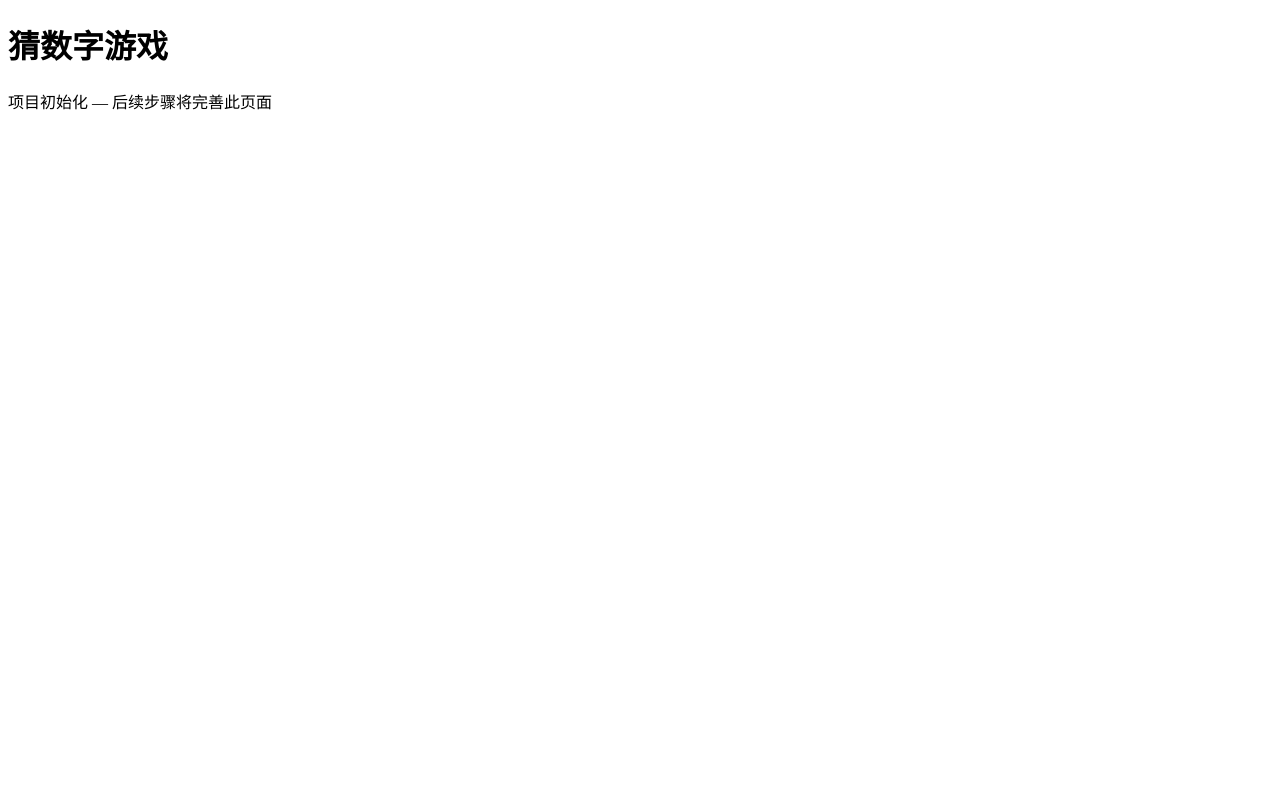
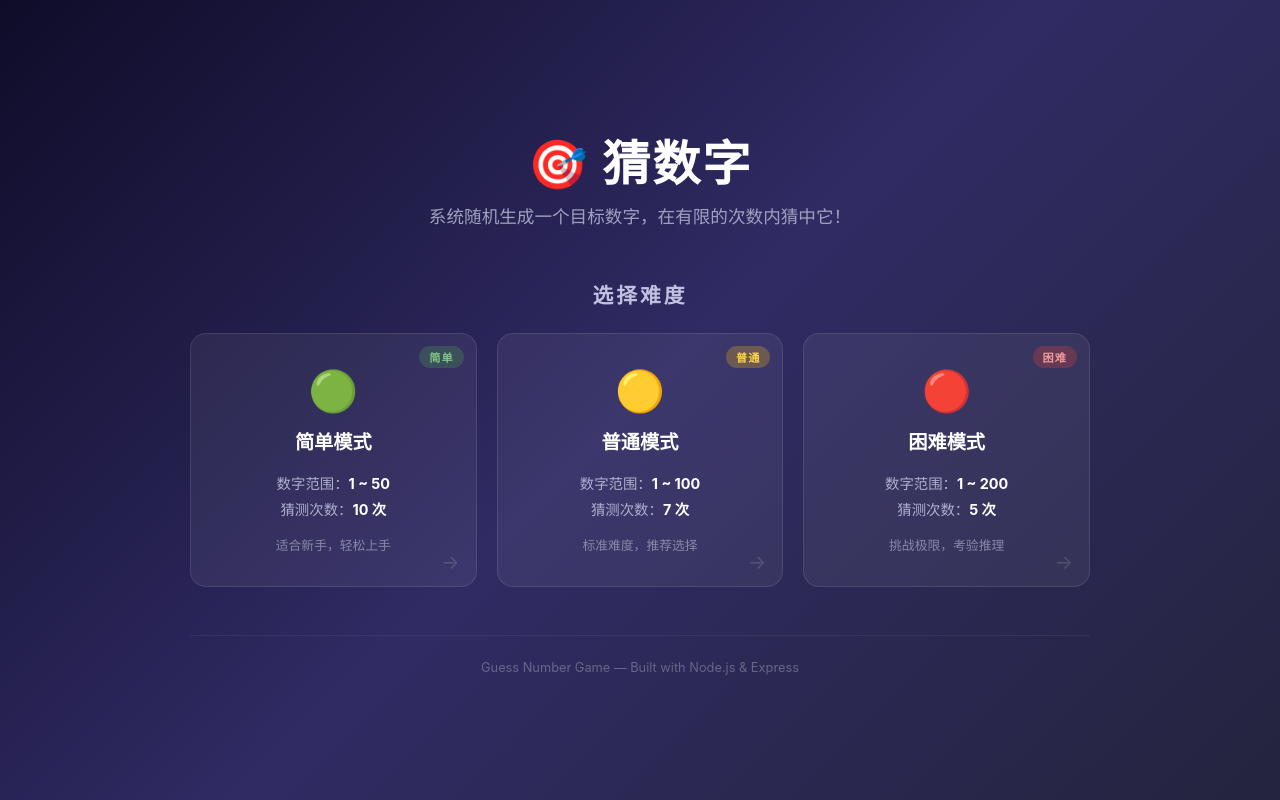
Before and after one commit to YihanCai/Guess_number, a website: page public/index.html in a window 1280 px wide. Drawn offline with Linux system fonts and the light colour scheme.

Commit message:
Step 2: Homepage with difficulty selection cards (squash merge)

```diff
--- /dev/null
+++ b/public/css/style.css
@@ -0,0 +1,250 @@
+/* ============================================
+   Guess Number Game — Global Styles
+   ============================================ */
+
+/* --- Reset & Base --- */
+*,
+*::before,
+*::after {
+  margin: 0;
+  padding: 0;
+  box-sizing: border-box;
+}
+
+html {
+  font-size: 16px;
+  -webkit-font-smoothing: antialiased;
+}
+
+body {
+  font-family: -apple-system, BlinkMacSystemFont, 'Segoe UI', Roboto,
+    'Helvetica Neue', Arial, 'Noto Sans SC', sans-serif;
+  background: linear-gradient(135deg, #0f0c29 0%, #302b63 50%, #24243e 100%);
+  color: #e0e0e0;
+  min-height: 100vh;
+  display: flex;
+  align-items: center;
+  justify-content: center;
+  padding: 1.5rem;
+}
+
+a {
+  text-decoration: none;
+  color: inherit;
+}
+
+/* --- Container --- */
+.container {
+  width: 100%;
+  max-width: 900px;
+  text-align: center;
+}
+
+/* --- Header --- */
+.header {
+  margin-bottom: 3rem;
+}
+
+.title {
+  font-size: 3rem;
+  font-weight: 800;
+  color: #ffffff;
+  margin-bottom: 0.5rem;
+  letter-spacing: 2px;
+}
+
+.subtitle {
+  font-size: 1.1rem;
+  color: #a0a0c0;
+  line-height: 1.6;
+}
+
+/* --- Section --- */
+.section-title {
+  font-size: 1.3rem;
+  font-weight: 600;
+  color: #c0c0e0;
+  margin-bottom: 1.5rem;
+  text-transform: uppercase;
+  letter-spacing: 3px;
+}
+
+/* --- Card Grid --- */
+.card-grid {
+  display: grid;
+  grid-template-columns: repeat(3, 1fr);
+  gap: 1.25rem;
+  margin-bottom: 3rem;
+}
+
+/* --- Card --- */
+.card {
+  position: relative;
+  background: rgba(255, 255, 255, 0.06);
+  border: 1px solid rgba(255, 255, 255, 0.1);
+  border-radius: 16px;
+  padding: 2rem 1.5rem;
+  display: flex;
+  flex-direction: column;
+  align-items: center;
+  text-align: center;
+  transition: all 0.3s ease;
+  cursor: pointer;
+  overflow: hidden;
+}
+
+.card::before {
+  content: '';
+  position: absolute;
+  top: 0;
+  left: 0;
+  right: 0;
+  bottom: 0;
+  border-radius: 16px;
+  opacity: 0;
+  transition: opacity 0.3s ease;
+  z-index: 0;
+}
+
+.card-easy::before {
+  background: linear-gradient(135deg, rgba(76, 175, 80, 0.15), transparent);
+}
+.card-normal::before {
+  background: linear-gradient(135deg, rgba(255, 193, 7, 0.15), transparent);
+}
+.card-hard::before {
+  background: linear-gradient(135deg, rgba(244, 67, 54, 0.15), transparent);
+}
+
+.card:hover {
+  transform: translateY(-6px);
+  border-color: rgba(255, 255, 255, 0.3);
+  box-shadow: 0 12px 40px rgba(0, 0, 0, 0.4);
+}
+
+.card:hover::before {
+  opacity: 1;
+}
+
+.card:hover .card-arrow {
+  transform: translateX(4px);
+  opacity: 1;
+}
+
+/* Card Badge */
+.card-badge {
+  position: absolute;
+  top: 12px;
+  right: 12px;
+  font-size: 0.7rem;
+  font-weight: 700;
+  text-transform: uppercase;
+  letter-spacing: 1px;
+  padding: 3px 10px;
+  border-radius: 20px;
+  z-index: 1;
+}
+
+.card-easy .card-badge {
+  background: rgba(76, 175, 80, 0.25);
+  color: #81c784;
+}
+.card-normal .card-badge {
+  background: rgba(255, 193, 7, 0.25);
+  color: #ffd54f;
+}
+.card-hard .card-badge {
+  background: rgba(244, 67, 54, 0.25);
+  color: #ef9a9a;
+}
+
+/* Card Content */
+.card-content {
+  position: relative;
+  z-index: 1;
+}
+
+.card-icon {
+  font-size: 2.5rem;
+  display: block;
+  margin-bottom: 0.75rem;
+}
+
+.card-title {
+  font-size: 1.2rem;
+  font-weight: 700;
+  color: #ffffff;
+  margin-bottom: 1rem;
+}
+
+.card-info {
+  list-style: none;
+  font-size: 0.9rem;
+  color: #b0b0d0;
+  line-height: 1.8;
+  margin-bottom: 0.75rem;
+}
+
+.card-info strong {
+  color: #ffffff;
+}
+
+.card-desc {
+  font-size: 0.8rem;
+  color: #8888aa;
+}
+
+/* Card Arrow */
+.card-arrow {
+  position: absolute;
+  bottom: 12px;
+  right: 16px;
+  font-size: 1.2rem;
+  color: rgba(255, 255, 255, 0.3);
+  transition: all 0.3s ease;
+  opacity: 0.5;
+  z-index: 1;
+}
+
+/* --- Footer --- */
+.footer {
+  margin-top: 1rem;
+  padding-top: 1.5rem;
+  border-top: 1px solid rgba(255, 255, 255, 0.06);
+}
+
+.footer p {
+  font-size: 0.8rem;
+  color: #666688;
+}
+
+/* --- Responsive --- */
+@media (max-width: 768px) {
+  .card-grid {
+    grid-template-columns: 1fr;
+    gap: 1rem;
+  }
+
+  .title {
+    font-size: 2.2rem;
+  }
+
+  .subtitle {
+    font-size: 1rem;
+  }
+
+  .card {
+    padding: 1.5rem 1.25rem;
+  }
+}
+
+@media (min-width: 769px) and (max-width: 1024px) {
+  .card-grid {
+    grid-template-columns: repeat(3, 1fr);
+    gap: 1rem;
+  }
+
+  .card {
+    padding: 1.5rem 1rem;
+  }
+}
--- a/public/index.html
+++ b/public/index.html
@@ -4,9 +4,65 @@
   <meta charset="UTF-8">
   <meta name="viewport" content="width=device-width, initial-scale=1.0">
   <title>猜数字游戏</title>
+  <link rel="stylesheet" href="css/style.css">
 </head>
 <body>
-  <h1>猜数字游戏</h1>
-  <p>项目初始化 — 后续步骤将完善此页面</p>
+  <div class="container">
+    <header class="header">
+      <h1 class="title">🎯 猜数字</h1>
+      <p class="subtitle">系统随机生成一个目标数字，在有限的次数内猜中它！</p>
+    </header>
+
+    <section class="difficulty-section">
+      <h2 class="section-title">选择难度</h2>
+      <div class="card-grid">
+        <a href="game.html?difficulty=easy" class="card card-easy">
+          <div class="card-badge">简单</div>
+          <div class="card-content">
+            <span class="card-icon">🟢</span>
+            <h3 class="card-title">简单模式</h3>
+            <ul class="card-info">
+              <li>数字范围：<strong>1 ~ 50</strong></li>
+              <li>猜测次数：<strong>10 次</strong></li>
+            </ul>
+            <p class="card-desc">适合新手，轻松上手</p>
+          </div>
+          <span class="card-arrow">→</span>
+        </a>
+
+        <a href="game.html?difficulty=normal" class="card card-normal">
+          <div class="card-badge">普通</div>
+          <div class="card-content">
+            <span class="card-icon">🟡</span>
+            <h3 class="card-title">普通模式</h3>
+            <ul class="card-info">
+              <li>数字范围：<strong>1 ~ 100</strong></li>
+              <li>猜测次数：<strong>7 次</strong></li>
+            </ul>
+            <p class="card-desc">标准难度，推荐选择</p>
+          </div>
+          <span class="card-arrow">→</span>
+        </a>
+
+        <a href="game.html?difficulty=hard" class="card card-hard">
+          <div class="card-badge">困难</div>
+          <div class="card-content">
+            <span class="card-icon">🔴</span>
+            <h3 class="card-title">困难模式</h3>
+            <ul class="card-info">
+              <li>数字范围：<strong>1 ~ 200</strong></li>
+              <li>猜测次数：<strong>5 次</strong></li>
+            </ul>
+            <p class="card-desc">挑战极限，考验推理</p>
+          </div>
+          <span class="card-arrow">→</span>
+        </a>
+      </div>
+    </section>
+
+    <footer class="footer">
+      <p>Guess Number Game &mdash; Built with Node.js &amp; Express</p>
+    </footer>
+  </div>
 </body>
 </html>
```
Also changed, not shown: public/game.html (added, +17 -0 lines).
